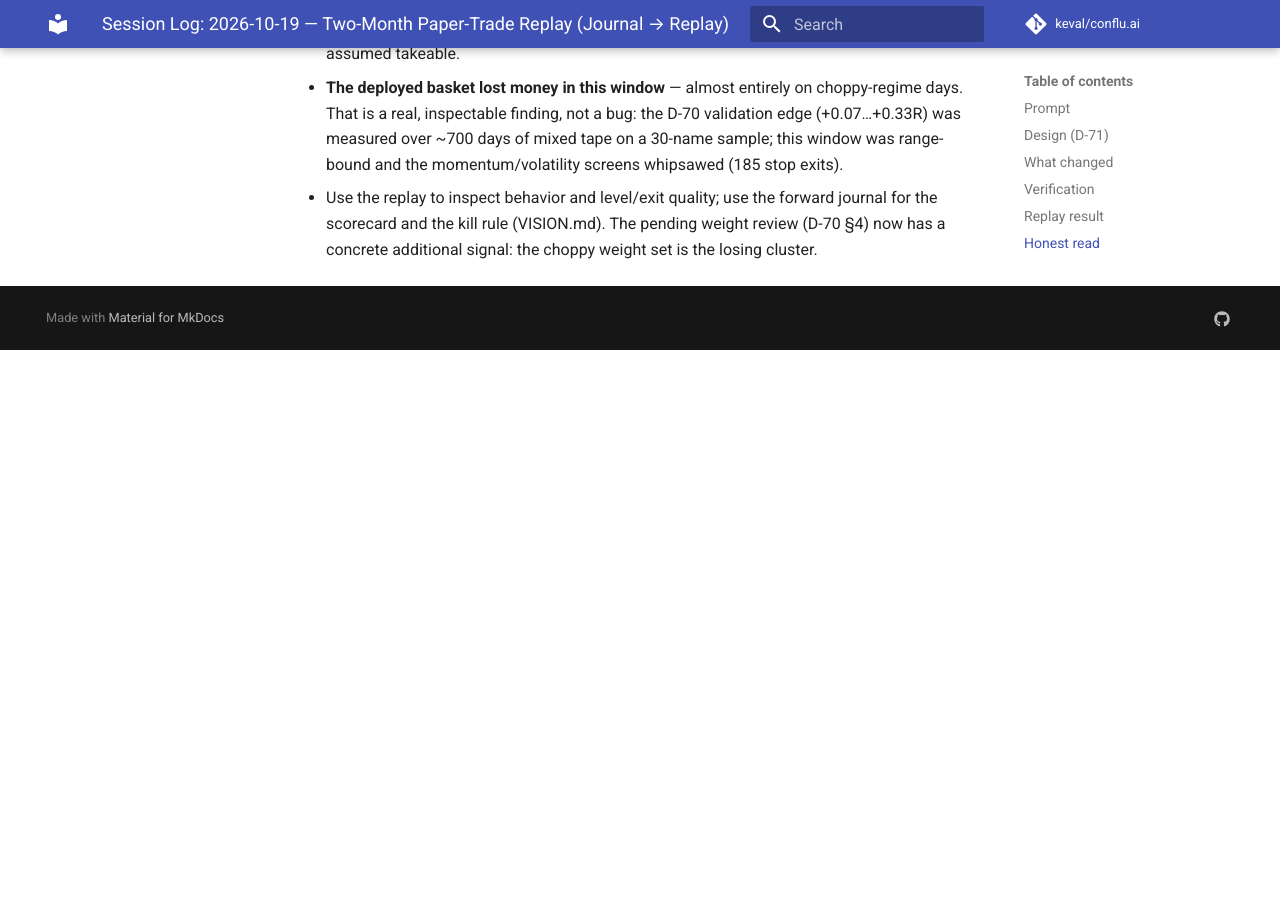
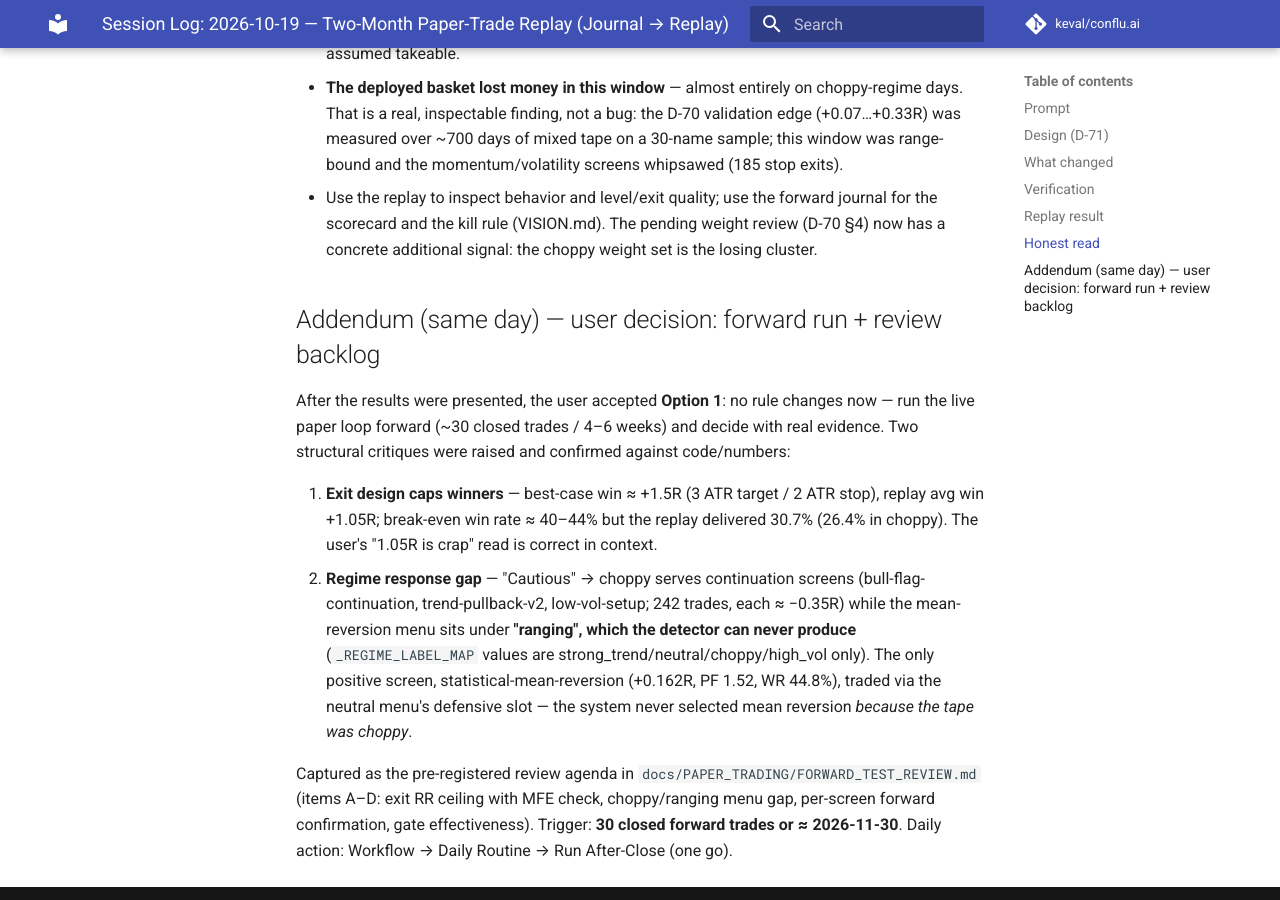
Before and after one commit to mk-keval/conflu.ai, an MkDocs documentation site: the page built from docs/SESSIONS/2026-10-19_paper-trade-replay-2mo.md, in a window 1280 px wide and 900 px high, scrolled down 2896 px. Built offline with MkDocs 1.6.1 and Material for MkDocs 9.7.7, drawn with Linux system fonts in a browser that asks for light colours; comment, search, counter and statistics services are not loaded; before the commit the page ends 3246 px from its top, so only the background shows below that.

Commit message:
docs: forward-test review backlog after D-71 replay (user: Option 1)
No rule changes during the forward run; review agenda captured for ~30 closed trades (or 2026-11-30): A) exit design caps winners at ~1.5R avg 1.05R vs ~44% break-even WR (check mfe_r), B) regime response gap - Cautious/choppy serves continuation screens while the mean-reversion 'ranging' menu is unreachable by the detector (smr, the only positive screen, traded via neutral's defensive slot), C) per-screen forward confirmation, D) gate effectiveness.

```diff
--- a/docs/SESSIONS/2026-10-19_paper-trade-replay-2mo.md
+++ b/docs/SESSIONS/2026-10-19_paper-trade-replay-2mo.md
@@ -95,3 +95,26 @@ months is the priority. The universe should be broader than the validated 30 nam
 - Use the replay to inspect behavior and level/exit quality; use the forward journal for
   the scorecard and the kill rule (VISION.md). The pending weight review (D-70 §4) now
   has a concrete additional signal: the choppy weight set is the losing cluster.
+
+## Addendum (same day) — user decision: forward run + review backlog
+
+After the results were presented, the user accepted **Option 1**: no rule changes now —
+run the live paper loop forward (~30 closed trades / 4–6 weeks) and decide with real
+evidence. Two structural critiques were raised and confirmed against code/numbers:
+
+1. **Exit design caps winners** — best-case win ≈ +1.5R (3 ATR target / 2 ATR stop),
+   replay avg win +1.05R; break-even win rate ≈ 40–44% but the replay delivered 30.7%
+   (26.4% in choppy). The user's "1.05R is crap" read is correct in context.
+2. **Regime response gap** — "Cautious" → choppy serves continuation screens
+   (bull-flag-continuation, trend-pullback-v2, low-vol-setup; 242 trades, each ≈ −0.35R)
+   while the mean-reversion menu sits under **"ranging", which the detector can never
+   produce** (`_REGIME_LABEL_MAP` values are strong_trend/neutral/choppy/high_vol only).
+   The only positive screen, statistical-mean-reversion (+0.162R, PF 1.52, WR 44.8%),
+   traded via the neutral menu's defensive slot — the system never selected mean
+   reversion *because the tape was choppy*.
+
+Captured as the pre-registered review agenda in
+`docs/PAPER_TRADING/FORWARD_TEST_REVIEW.md` (items A–D: exit RR ceiling with MFE check,
+choppy/ranging menu gap, per-screen forward confirmation, gate effectiveness).
+Trigger: **30 closed forward trades or ≈ 2026-11-30**. Daily action: Workflow → Daily
+Routine → Run After-Close (one go).
```
Also changed, not shown: docs/PAPER_TRADING/FORWARD_TEST_REVIEW.md (added, +84 -0 lines).
